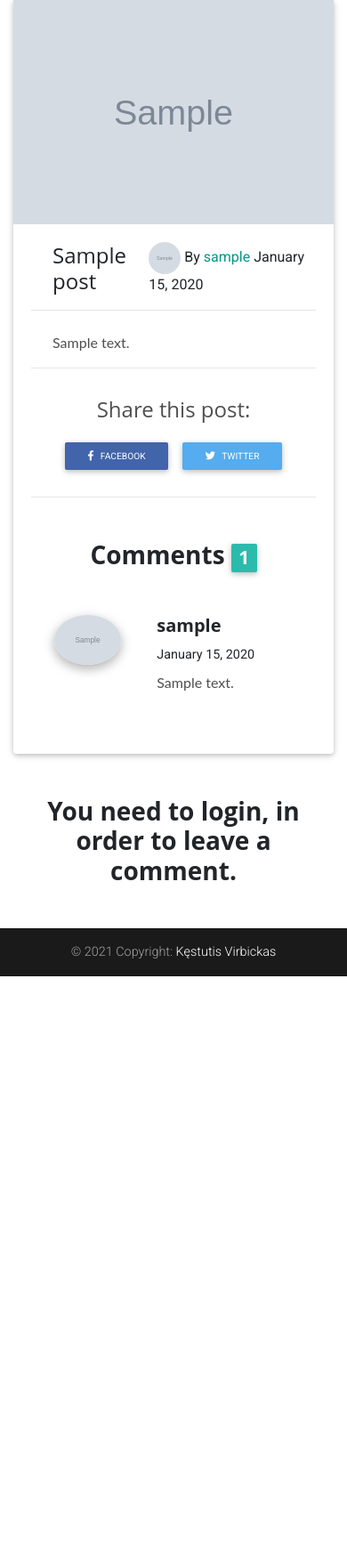
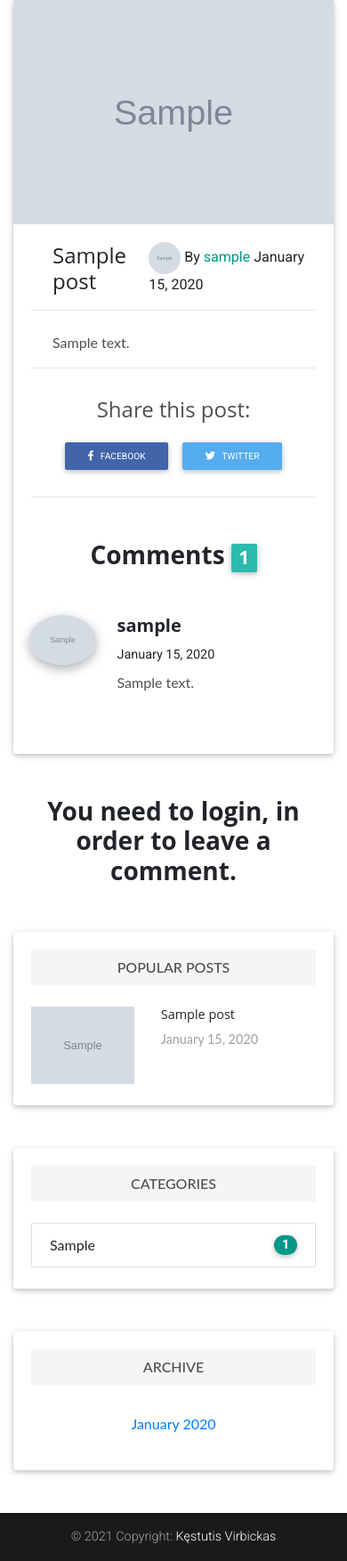
Before and after one commit to kestvir/django-blog, a Django app: page /post/1/ in a window 390 px wide. Shown: the part 117-1871 px from the top of the page at 89% size. Before the commit the page ends 1214 px from the top, so only its background shows below. Run offline with Django 3.2, Linux system fonts and the light colour scheme; tables that the repository leaves empty hold one stand-in row (values such as "Sample post"); grey boxes marked "Sample" are stand-in pictures; some libraries are stand-ins or nearby versions.

Commit message:
responsive comment section added

```diff
--- a/blog/templates/blog/post_detail.html
+++ b/blog/templates/blog/post_detail.html
@@ -141,7 +141,7 @@
 
                     <!--Content column-->
                     <div
-                      class="d-flex justify-content-between align-items-center"
+                      class="d-flex align-items-center"
                     >
                       <div class="comment-info">
                         <a>
@@ -216,7 +216,7 @@
 
                   {% if comment.is_replies %}
                   {% for child in comment.replies %}
-                  <div class="row comment-row child-comment justify-content-end mb-5">
+                  <div class="row comment-row child-comment mb-5">
                     <!--Image column-->
                     <div class="comment-image-container mb-3">
                       <img
@@ -229,7 +229,7 @@
 
                     <!--Content column-->
                     <div
-                      class="d-flex justify-content-between align-items-center"
+                      class="d-flex align-items-center"
                     >
                       <div class="comment-info">
                         <a>
--- a/static/css/main.css
+++ b/static/css/main.css
@@ -290,7 +290,7 @@ li {
 
 .comment-image-container {
   text-align: center;
-  margin-left: 1.8rem;
+  margin-right: 1.5rem;
 }
 
 .child-comment {
@@ -304,9 +304,6 @@ li {
   .comment-row {
     margin-bottom: 2.5rem;
   }
-  .comment-info {
-    padding-left: 2.5rem;
-  }
 }
 
 @media screen and (max-width: 576px) {
@@ -316,6 +313,13 @@ li {
   .child-comment {
     margin-left: 60px;
 }
+
+
+@media screen and (max-width: 349px) {
+    .child-comment {
+      margin-left: 30px;
+  }
+
 
 /***** SIDEBAR *****/
 
```
